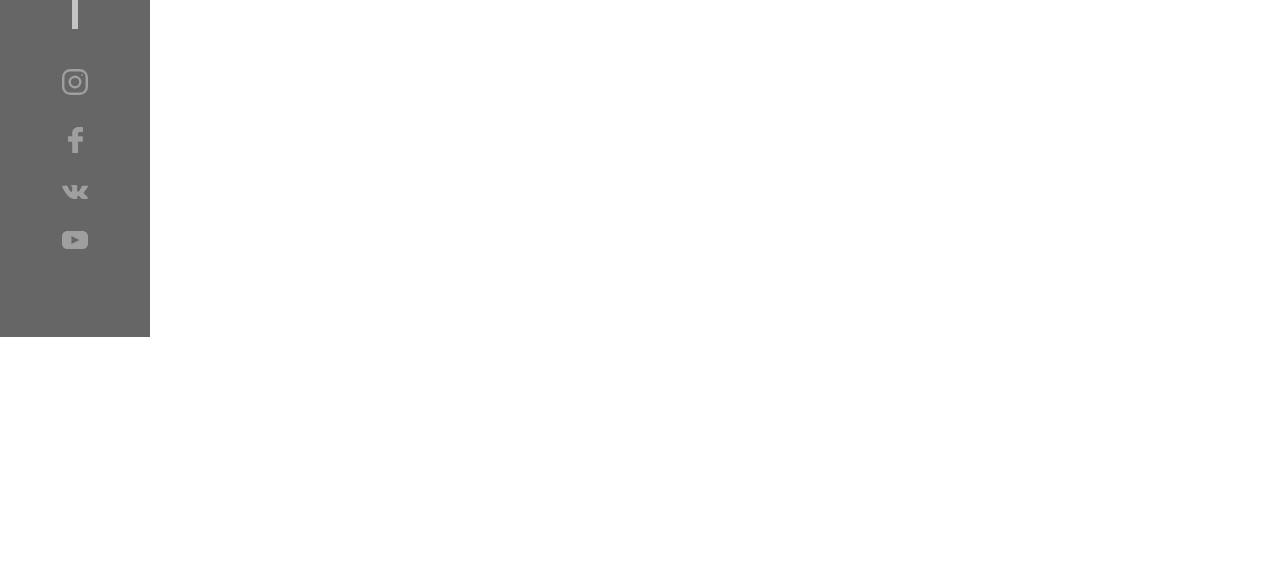
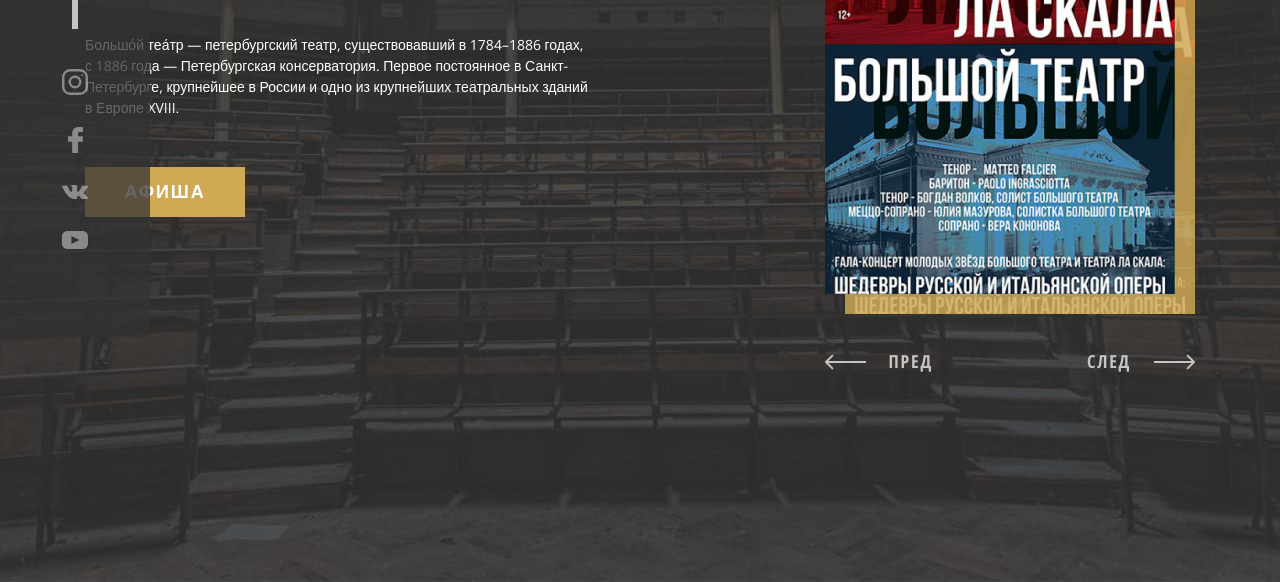
Before and after one commit to mrack69/theatre, a website: page app/index.html in a window 1280 px wide. Shown: the part 463-1045 px from the top of the page. Before the commit the page ends 800 px from the top, so only its background shows below. Drawn offline with nearby package versions, Linux system fonts and the light colour scheme.

Commit message:
feat: add hero section

```diff
--- a/app/index.html
+++ b/app/index.html
@@ -59,6 +59,40 @@
       <a href="tel:+74951234567" class="header__phone">+7 495 123-45-67</a>
     </div>
   </header>
+  <main>
+    <section class="hero">
+      <div class="container">
+        <div class="hero__container">
+          <div class="hero__content">
+            <h1 class="hero__title">Большой театр</h1>
+            <p class="hero__descr">Большо&#769;й теа&#769;тр&nbsp;&mdash; петербургский театр, существовавший в&nbsp;1784&ndash;1886&nbsp;годах, с&nbsp;1886 года&nbsp;&mdash; Петербургская консерватория. Первое постоянное в&nbsp;Санкт-Петербурге, крупнейшее в&nbsp;России и&nbsp;одно из&nbsp;крупнейших театральных зданий в&nbsp;Европе XVIII.</p>
+            <button class="hero__btn">Афиша</button>
+          </div>
+          <div class="hero__slider slider">
+            <div class="slider__container">
+              <div class="slider__item"><img src="./images/dest/slide.png" alt="slide"></div>
+              <div class="slider__item"><img src="./images/dest/slide.png" alt="slide"></div>
+              <div class="slider__item"><img src="./images/dest/slide.png" alt="slide"></div>
+            </div>
+            <div class="slider__btn-container">
+              <button class="slider__prev slider__btn">
+                <svg width="41" height="16" fill="none" xmlns="http://www.w3.org/2000/svg">
+                  <path d="M.293 7.293a1 1 0 000 1.414l6.364 6.364a1 1 0 001.414-1.414L2.414 8l5.657-5.657A1 1 0 006.657.93L.293 7.293zM41 7H1v2h40V7z" fill="#C4C4C4"/>
+                </svg>
+                Пред
+              </button>
+              <button class="slider__next slider__btn">
+                След
+                <svg width="41" height="16" viewBox="0 0 41 16" fill="none" xmlns="http://www.w3.org/2000/svg">
+                  <path d="M40.7071 8.70711C41.0976 8.31659 41.0976 7.68342 40.7071 7.2929L34.3431 0.928938C33.9526 0.538414 33.3195 0.538414 32.9289 0.928938C32.5384 1.31946 32.5384 1.95263 32.9289 2.34315L38.5858 8.00001L32.9289 13.6569C32.5384 14.0474 32.5384 14.6805 32.9289 15.0711C33.3195 15.4616 33.9526 15.4616 34.3431 15.0711L40.7071 8.70711ZM-1.74846e-07 9L40 9.00001L40 7.00001L1.74846e-07 7L-1.74846e-07 9Z" fill="white"/>
+                </svg>
+              </button>
+            </div>
+          </div>
+        </div>
+      </div>
+    </section>
+  </main>
   <script src="js/app.min.js"></script>
 </body>
 </html>
--- a/app/sass/_aside.scss
+++ b/app/sass/_aside.scss
@@ -1,5 +1,5 @@
 .aside {
-  position: absolute;
+  position: fixed;
   z-index: 2;
   left: 0;
   top: 0;
--- a/app/sass/_hero.scss
+++ b/app/sass/_hero.scss
@@ -0,0 +1,102 @@
+.hero {
+  padding: 267px 0 208px 0;
+  background-image: url(../images/dest/hero_bg.jpg);
+  background-position: center;
+  background-repeat: no-repeat;
+  background-size: cover;
+  &__container {
+    display: flex;
+    justify-content: space-between;
+    align-items: flex-end;
+  }
+  &__slider {
+    width: 370px;
+    overflow: hidden;
+  }
+  &__content {
+    max-width: 540px;
+    margin-bottom: 157px;
+  }
+  &__title {
+    font-family: $font-condensed;
+    font-style: normal;
+    font-weight: 700;
+    font-size: 64px;
+    line-height: 87px;
+    letter-spacing: 0.1em;
+    text-transform: uppercase;
+    margin-bottom: 50px;
+  }
+  &__descr {
+    font-size: 14px;
+    line-height: 150%;
+    margin-bottom: 49px;
+  }
+  &__btn {
+    cursor: pointer;
+    background-color: $color-gold;
+    border: none;
+    color: $color-white;
+    width: 160px;
+    height: 50px;
+    font-weight: 700;
+    font-size: 18px;
+    line-height: 25px;
+    display: flex;
+    align-items: center;
+    justify-content: center;
+    letter-spacing: 0.1em;
+    text-transform: uppercase;
+    transition: all .3s ease-in-out;
+    &:hover {
+      background-color: #d8a943;
+    }
+  }
+}
+
+.slider {
+  &__container {
+    display: flex;
+    margin-bottom: 35px;
+  }
+  &__item {
+    flex-shrink: 0;
+    width: 370px;
+    height: 510px;
+    & img {
+      width: 100%;
+      height: 100%;
+      object-fit: cover;
+    }
+  }
+  &__btn-container {
+    display: flex;
+    justify-content: space-between;
+  }
+  &__btn {
+    cursor: pointer;
+    width: 108px;
+    display: flex;
+    justify-content: space-between;
+    align-items: center;
+    padding: 0;
+    background: transparent;
+    border: none;
+    font-family: $font-condensed;
+    font-style: normal;
+    font-weight: 700;
+    font-size: 18px;
+    line-height: 25px;
+    letter-spacing: 0.1em;
+    text-transform: uppercase;
+    color: $color-grey;
+    transition: color .3s ease-in-out;
+    & svg path {
+      fill: currentColor;
+    }
+    &:hover {
+      color: $color-white;
+    }
+  }
+
+}
--- a/app/sass/main.scss
+++ b/app/sass/main.scss
@@ -2,12 +2,14 @@
 @import "variables";
 @import "aside";
 @import "header";
+@import "hero";
 
 .body {
   font-family: $font-default;
   font-style: normal;
   font-weight: 400;
   color: $color-white;
+  background-color: #333;
 }
 
 ::-webkit-scrollbar {
```
Also changed, not shown: app/css/app.min.css, app/images/dest/arrow.svg (added), app/images/dest/arrow_rev.svg (added), app/images/dest/hero_bg.jpg (added), app/images/dest/slide.png (added), app/images/src/arrow.svg (added), app/images/src/arrow_rev.svg (added), app/images/src/hero_bg.jpg (added), app/images/src/slide.png (added).
